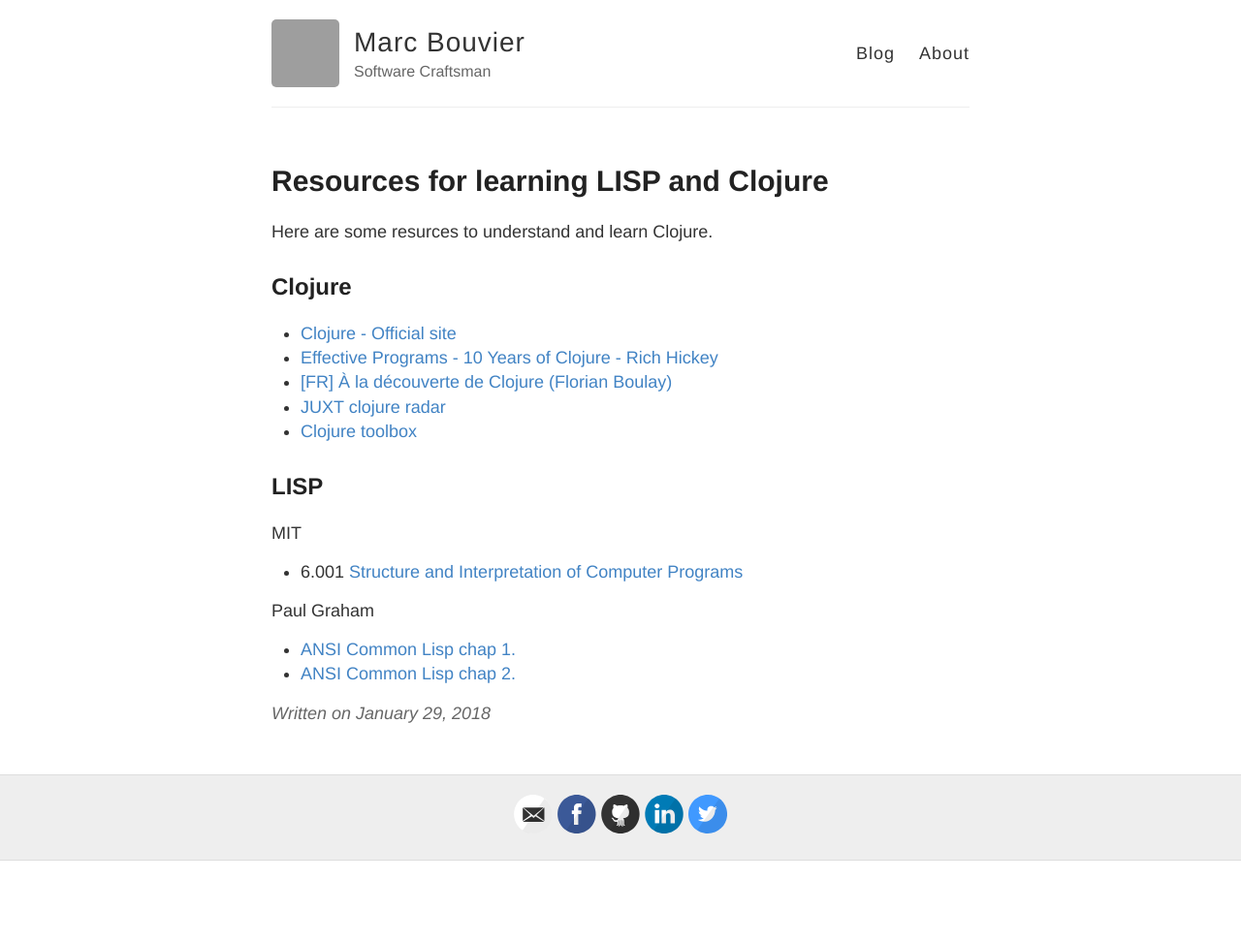
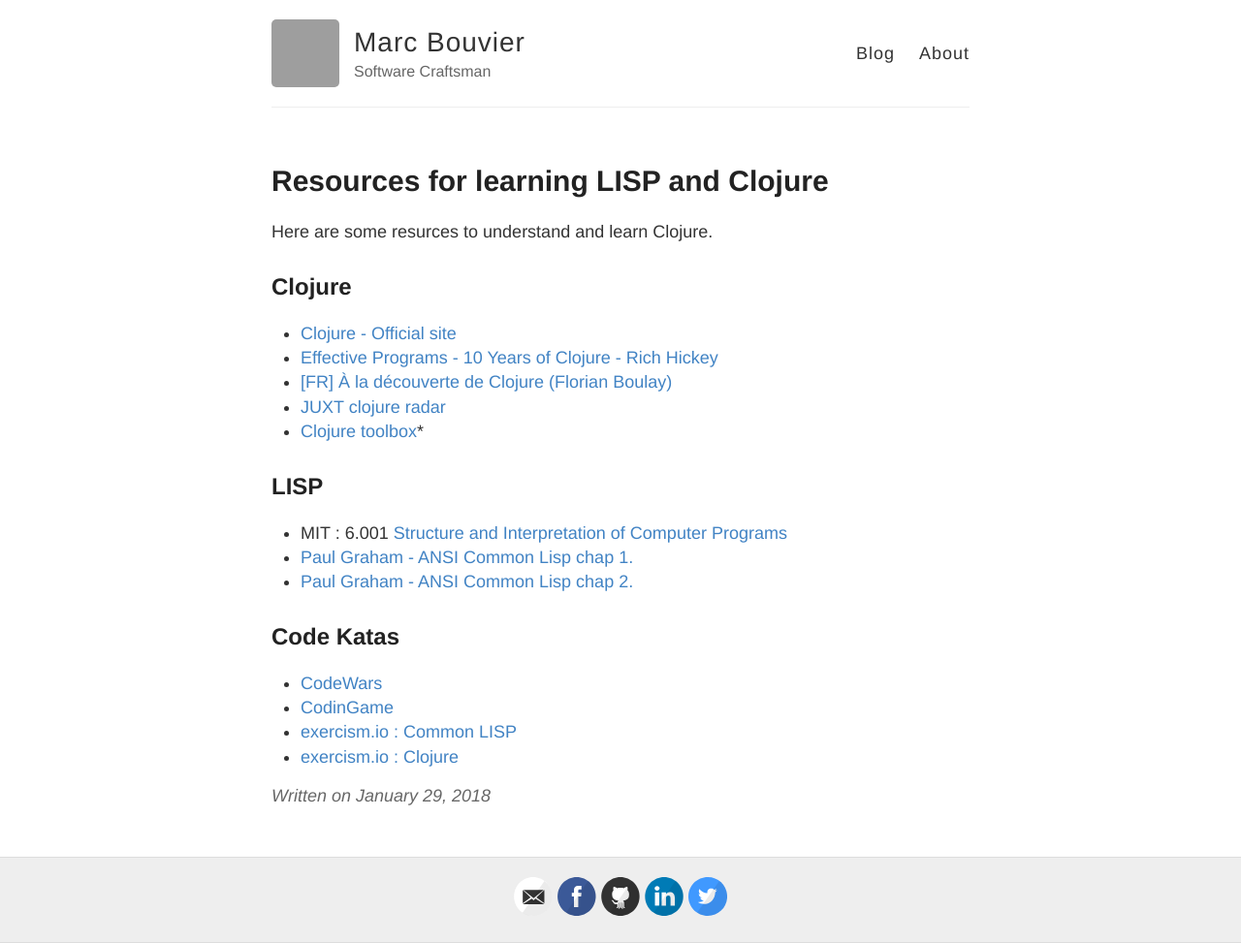
Before and after one commit to marc-bouvier/marc-bouvier.github.io, a Jekyll site: the page built from _posts/2018-01-29-learning-LISP-Clojure.md, in a window 1280 px wide. Shown: the whole page at 97% size. Built offline with Jekyll 4.4.1, drawn with Linux system fonts in a browser that asks for light colours; comment, search, counter and statistics services are not loaded; before the commit the page ends 900 px from its top, so only the background shows below that; grey boxes are pictures that could not be loaded.

Commit message:
Update 2018-01-29-learning-LISP-Clojure.md

```diff
--- a/_posts/2018-01-29-learning-LISP-Clojure.md
+++ b/_posts/2018-01-29-learning-LISP-Clojure.md
@@ -12,15 +12,17 @@
 - [Effective Programs - 10 Years of Clojure - Rich Hickey](https://www.youtube.com/watch?v=2V1FtfBDsLU)
 - [[FR] À la découverte de Clojure (Florian Boulay)](https://www.youtube.com/watch?v=z_KWmzs-j70)
 - [JUXT clojure radar](http://juxt.pro/radar.html)
-- [Clojure toolbox](https://www.clojure-toolbox.com/)
+- [Clojure toolbox](https://www.clojure-toolbox.com/)*
 
 ## LISP
 
-MIT
+- MIT : 6.001 [Structure and Interpretation of Computer Programs](https://ocw.mit.edu/courses/electrical-engineering-and-computer-science/6-001-structure-and-interpretation-of-computer-programs-spring-2005/)
+- [Paul Graham - ANSI Common Lisp chap 1.](https://sep.yimg.com/ty/cdn/paulgraham/acl1.txt)
+- [Paul Graham - ANSI Common Lisp chap 2.](https://sep.yimg.com/ty/cdn/paulgraham/acl2.txt)
 
-- 6.001 [Structure and Interpretation of Computer Programs](https://ocw.mit.edu/courses/electrical-engineering-and-computer-science/6-001-structure-and-interpretation-of-computer-programs-spring-2005/)
+## Code Katas
 
-Paul Graham
-
-- [ANSI Common Lisp chap 1.](https://sep.yimg.com/ty/cdn/paulgraham/acl1.txt)
-- [ANSI Common Lisp chap 2.](https://sep.yimg.com/ty/cdn/paulgraham/acl2.txt)
+- [CodeWars](https://www.codewars.com/)
+- [CodinGame](https://www.codingame.com/training)
+- [exercism.io : Common LISP](http://exercism.io/languages/common-lisp/about)
+- [exercism.io : Clojure](http://exercism.io/languages/clojure/about)
```
